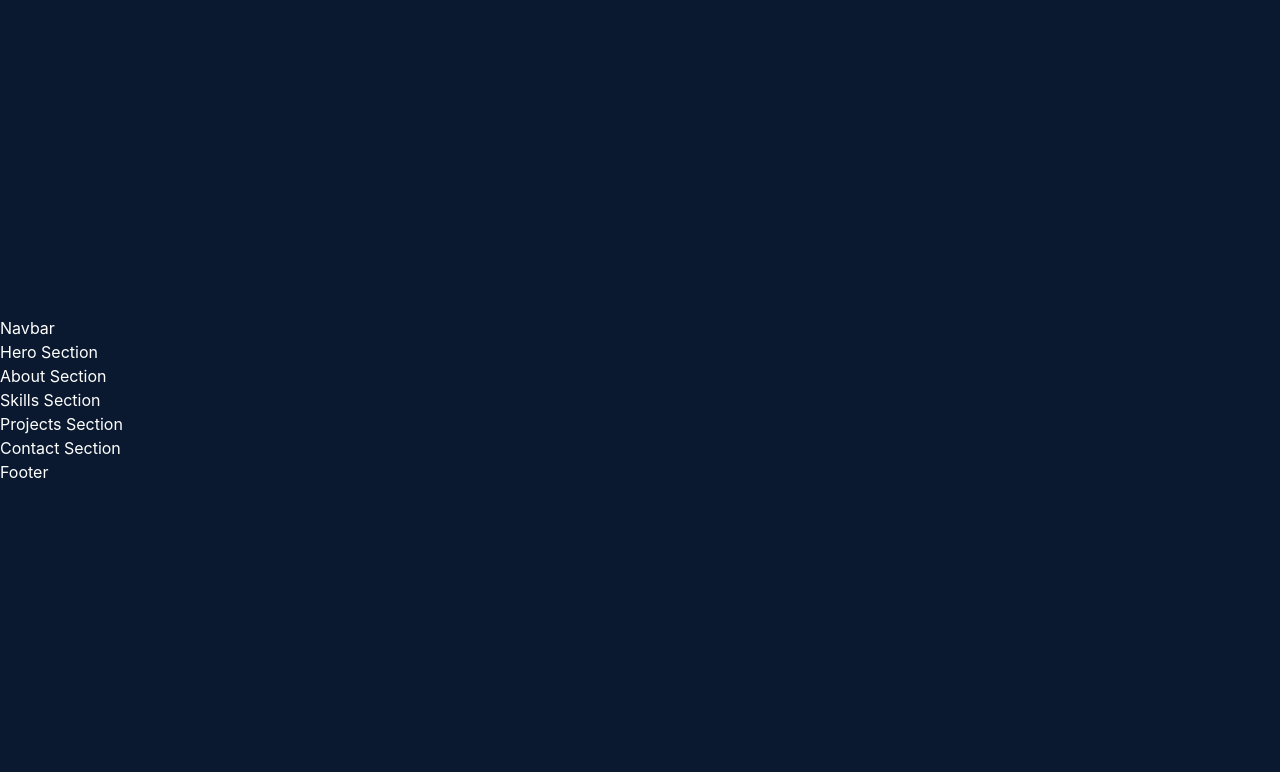
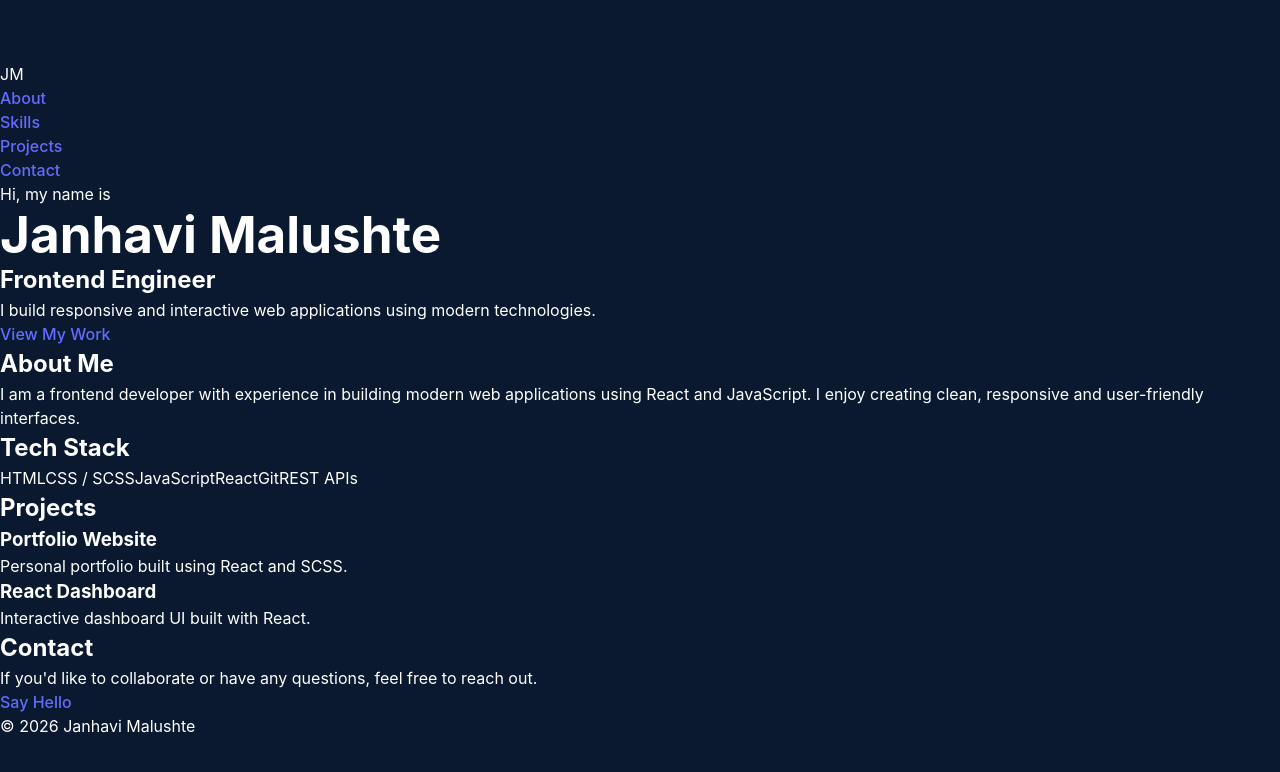
Before and after one commit to Janhavi515/janhavi-portfolio, a React (Vite) app: page / in a window 1280 px wide. Shown: the top 772 px of the page. Built offline with nearby package versions, Linux system fonts and the light colour scheme.

Commit message:
Added basic portfolio components

```diff
--- a/src/components/About/About.jsx
+++ b/src/components/About/About.jsx
@@ -1,7 +1,17 @@
 import "./About.scss";
 
 const About = () => {
-  return <div>About Section</div>;
+  return (
+    <section id="about" className="about">
+      <h2>About Me</h2>
+
+      <p>
+        I am a frontend developer with experience in building modern web
+        applications using React and JavaScript. I enjoy creating clean,
+        responsive and user-friendly interfaces.
+      </p>
+    </section>
+  );
 };
 
 export default About;
--- a/src/components/Contact/Contact.jsx
+++ b/src/components/Contact/Contact.jsx
@@ -1,7 +1,18 @@
 import "./Contact.scss";
 
 const Contact = () => {
-  return <div>Contact Section</div>;
+  return (
+    <section id="contact" className="contact">
+      <h2>Contact</h2>
+
+      <p>If you'd like to collaborate or have any questions, feel free to reach out.</p>
+
+      <a href="mailto:your-email@gmail.com" className="contact-btn">
+        Say Hello
+      </a>
+    </section>
+  );
 };
 
+
 export default Contact;
--- a/src/components/Footer/Footer.jsx
+++ b/src/components/Footer/Footer.jsx
@@ -1,7 +1,11 @@
 import "./Footer.scss";
 
 const Footer = () => {
-  return <div>Footer</div>;
+  return (
+    <footer className="footer">
+      <p>© 2026 Janhavi Malushte</p>
+    </footer>
+  );
 };
 
 export default Footer;
--- a/src/components/Hero/Hero.jsx
+++ b/src/components/Hero/Hero.jsx
@@ -1,7 +1,24 @@
 import "./Hero.scss";
 
 const Hero = () => {
-  return <div>Hero Section</div>;
+  return (
+    <section className="hero">
+      <p className="intro">Hi, my name is</p>
+
+      <h1>Janhavi Malushte</h1>
+
+      <h2>Frontend Engineer</h2>
+
+      <p className="description">
+        I build responsive and interactive web applications using modern
+        technologies.
+      </p>
+
+      <a href="#projects" className="hero-btn">
+        View My Work
+      </a>
+    </section>
+  );
 };
 
 export default Hero;
--- a/src/components/Navbar/Navbar.jsx
+++ b/src/components/Navbar/Navbar.jsx
@@ -1,7 +1,18 @@
 import "./Navbar.scss";
 
 const Navbar = () => {
-  return <div>Navbar</div>;
+  return (
+    <nav className="navbar">
+      <div className="logo">JM</div>
+
+      <ul className="nav-links">
+        <li><a href="#about">About</a></li>
+        <li><a href="#skills">Skills</a></li>
+        <li><a href="#projects">Projects</a></li>
+        <li><a href="#contact">Contact</a></li>
+      </ul>
+    </nav>
+  );
 };
 
 export default Navbar;
--- a/src/components/Projects/Projects.jsx
+++ b/src/components/Projects/Projects.jsx
@@ -1,7 +1,22 @@
 import "./Projects.scss";
 
 const Projects = () => {
-  return <div>Projects Section</div>;
+  return (
+    <section id="projects" className="projects">
+      <h2>Projects</h2>
+
+      <div className="project-card">
+        <h3>Portfolio Website</h3>
+        <p>Personal portfolio built using React and SCSS.</p>
+      </div>
+
+      <div className="project-card">
+        <h3>React Dashboard</h3>
+        <p>Interactive dashboard UI built with React.</p>
+      </div>
+    </section>
+  );
 };
 
+
 export default Projects;
--- a/src/components/Skills/Skills.jsx
+++ b/src/components/Skills/Skills.jsx
@@ -1,7 +1,20 @@
 import "./Skills.scss";
 
 const Skills = () => {
-  return <div>Skills Section</div>;
+  return (
+    <section id="skills" className="skills">
+      <h2>Tech Stack</h2>
+
+      <div className="skills-list">
+        <span>HTML</span>
+        <span>CSS / SCSS</span>
+        <span>JavaScript</span>
+        <span>React</span>
+        <span>Git</span>
+        <span>REST APIs</span>
+      </div>
+    </section>
+  );
 };
 
 export default Skills;
```
